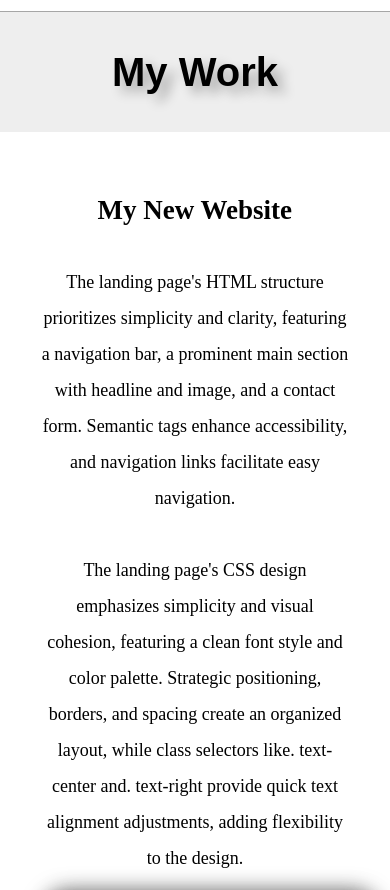
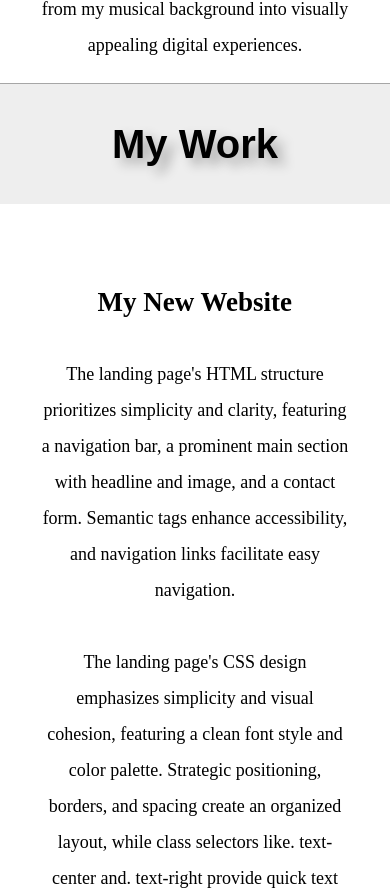
Before and after one commit to Jetniksyla/css_portfolio, a plain HTML site: page index.html in a window 390 px wide. Shown: the part 1460-2350 px from the top of the page. Drawn offline with Linux system fonts and the light colour scheme.

Commit message:
Refine padding in '.photo-row', adjust width in '.aboutMe', and increase padding in '.myWorkSection p'

```diff
--- a/assets/style.css
+++ b/assets/style.css
@@ -179,7 +179,7 @@ footer {
   align-items: center;
   justify-content: space-between;
   flex-wrap: wrap;
-  padding: 20px;
+  padding: 20px 0 ;
   margin: 20px;
 }
 
@@ -229,7 +229,7 @@ a:focus {
 
   /* Styles for the 'aboutMe' and 'bold' classes */
   .aboutMe{
-    width: 100%;
+    width: 90%;
   }
 
   .aboutMe,
@@ -251,7 +251,7 @@ a:focus {
   /* Styles for paragraphs within the 'myWorkSection' class */
   .myWorkSection p {
     width: 100%;
-    padding: 20px;
+    padding: 40px;
   }
 
   /* Styles for the 'photo' and 'photo1' classes */
```
